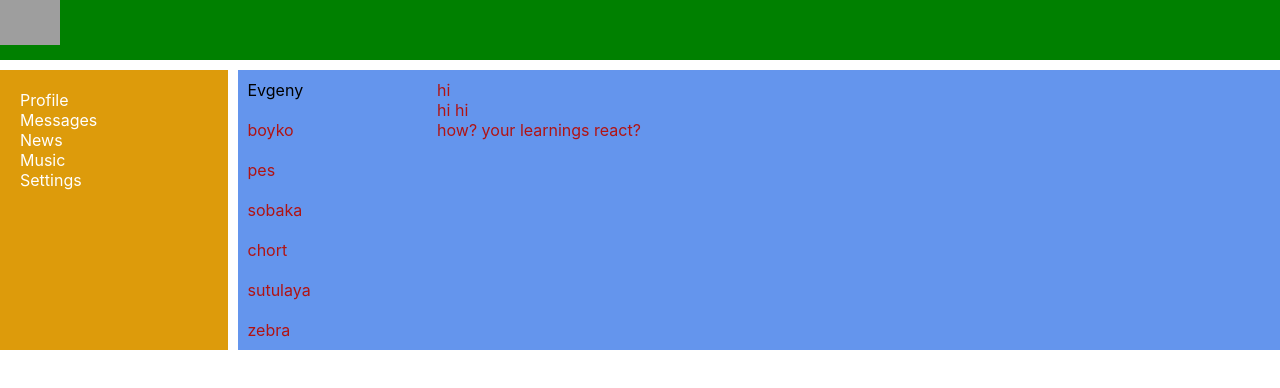
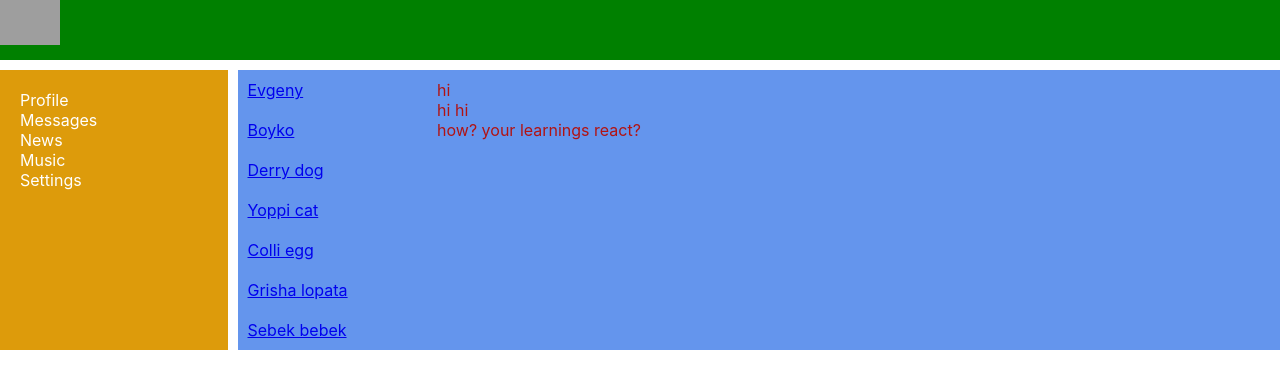
Before and after one commit to to0-young/social-network, a React (Create React App) app: page /dialogs in a window 1280 px wide. Shown: the top 388 px of the page. Built offline with nearby package versions, Linux system fonts and the light colour scheme; grey boxes are pictures that could not be loaded.

Commit message:
Route exect edit *

```diff
--- a/src/App.js
+++ b/src/App.js
@@ -17,7 +17,7 @@ const App = () => {
                 <NavBar/>
                 <div className='app-wrapper-content'>
                     <Routes>
-                        <Route path='/dialogs' element={<Dialogs/>}/>
+                        <Route path='/dialogs/*' element={<Dialogs/>}/>
                         <Route path='/profile' element={<Profile/>}/>
                         <Route path='/music' element={<Music/>}/>
                         <Route path='/new' element={<News/>}/>
--- a/src/components/Dialogs/Dialogs.jsx
+++ b/src/components/Dialogs/Dialogs.jsx
@@ -1,30 +1,31 @@
 import React from 'react';
 import s from "./Dialogs.module.css"
+import {NavLink} from "react-router-dom";
 
 const Dialogs = () => {
     return (
         <div className={s.dialogs}>
             <div className={s.dialogsItems}>
                 <div className={s.dialog + ' ' + s.active}>
-                    Evgeny
+                    <NavLink to={"dialogs/1"}>Evgeny</NavLink>
                 </div>
                 <div className={s.dialog}>
-                    boyko
+                    <NavLink to={"dialogs/2"}>Boyko</NavLink>
                 </div>
                 <div className={s.dialog}>
-                    pes
+                    <NavLink to={"dialogs/3"}>Derry dog</NavLink>
                 </div>
                 <div className={s.dialog}>
-                    sobaka
+                    <NavLink to={"dialogs/4"}>Yoppi cat</NavLink>
                 </div>
                 <div className={s.dialog}>
-                    chort
+                    <NavLink to={"dialogs/5"}>Colli egg</NavLink>
                 </div>
                 <div className={s.dialog}>
-                    sutulaya
+                    <NavLink to={"dialogs/6"}>Grisha lopata</NavLink>
                 </div>
                 <div className={s.dialog}>
-                    zebra
+                    <NavLink to={"dialogs/7"}>Sebek bebek</NavLink>
                 </div>
             </div>
             <div className={s.messages}>
--- a/src/components/Dialogs/Dialogs.module.css
+++ b/src/components/Dialogs/Dialogs.module.css
@@ -1,12 +1,17 @@
 .dialogs {
     display: grid;
     grid-template-columns: 2fr 10fr;
+
 }
 
 .dialogsItems .dialog {
     padding: 10px;
+
+
 }
+
 .dialogsItems .active {
+
     color: black;
 }
 
@@ -17,4 +22,5 @@
 
 .messages .message {
 
+
 }
```
Also changed, not shown: src/components/NavBar/NavBar.jsx (+5 -3 lines).
